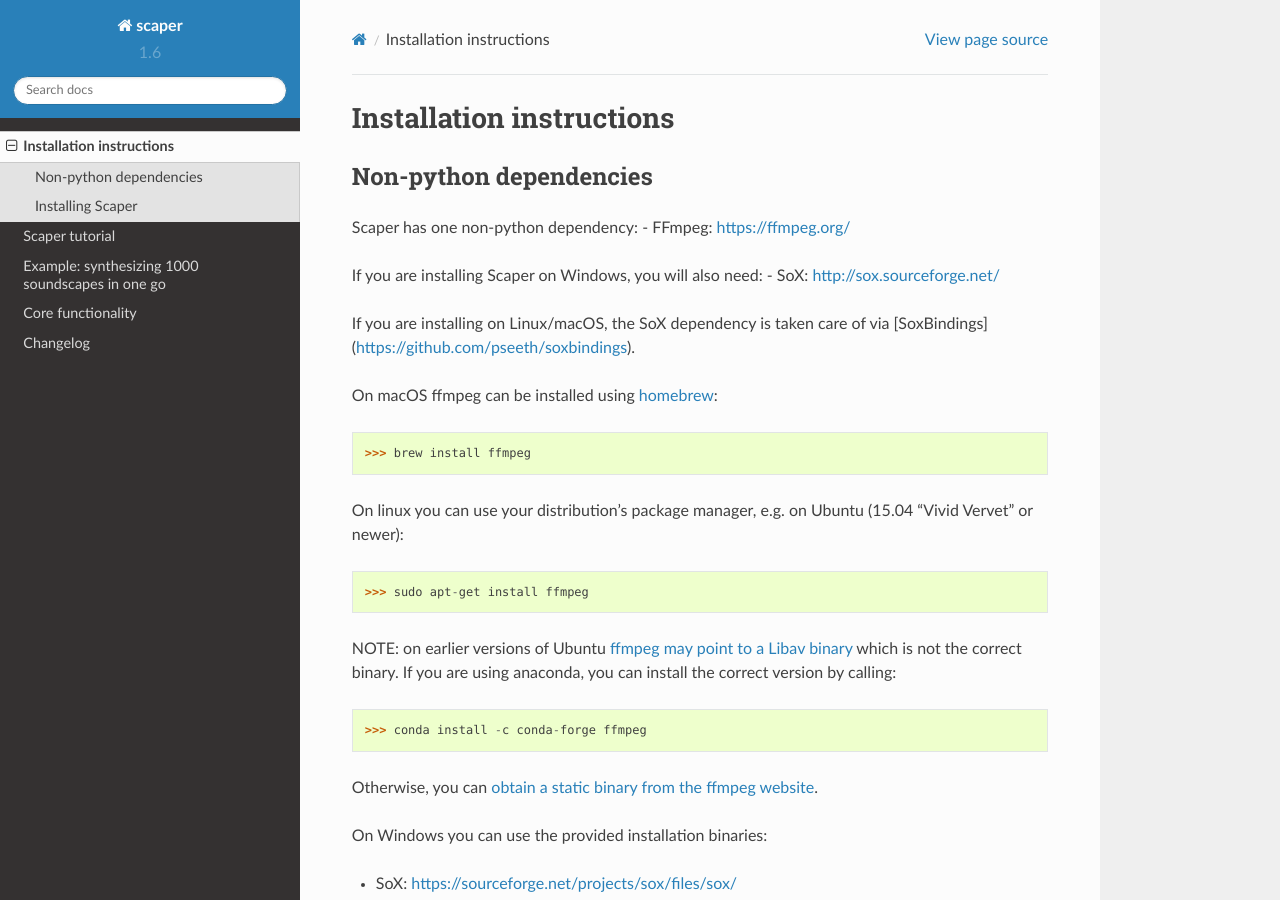
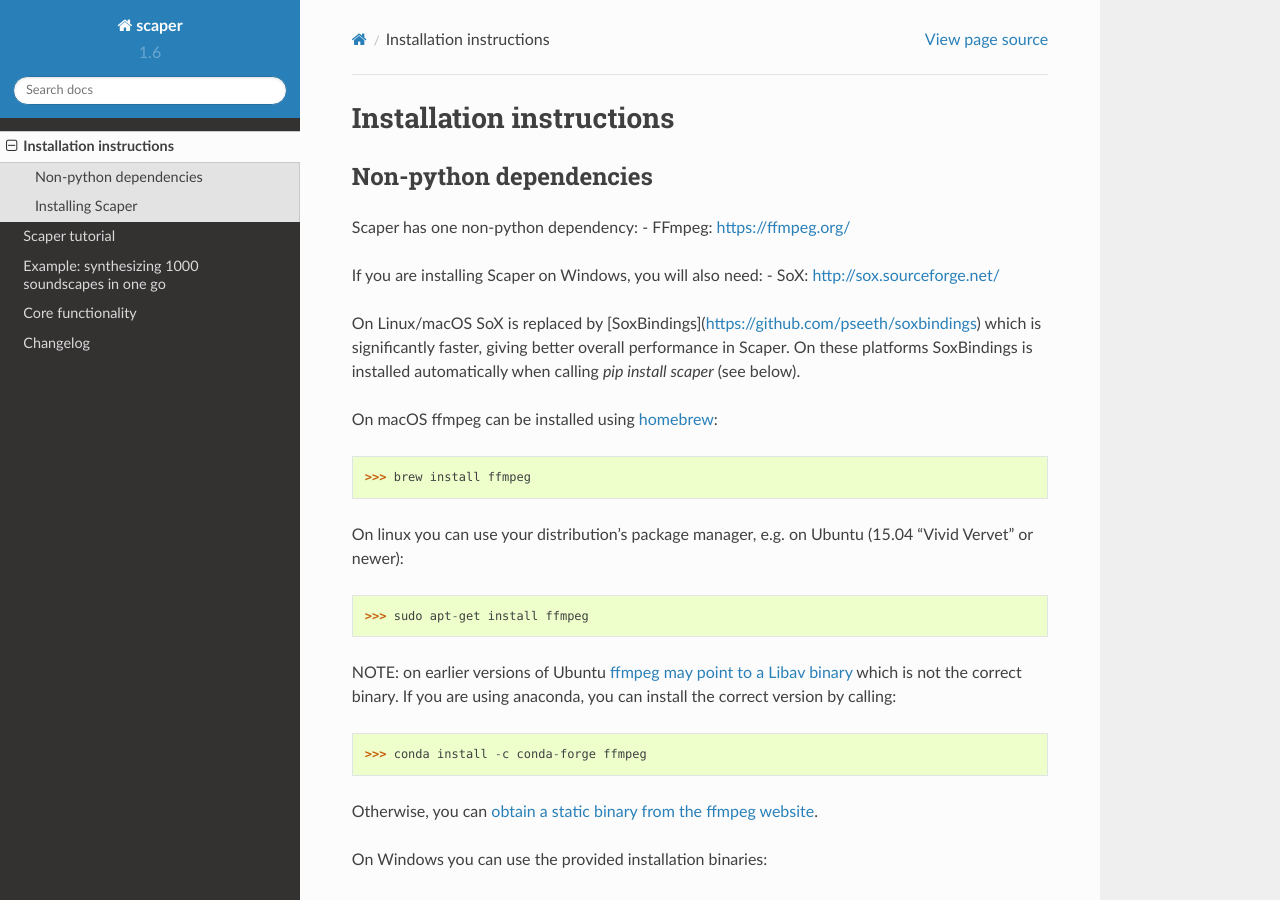
Before and after one commit to justinsalamon/scaper, a Sphinx documentation site: the page built from docs/installation.rst, in a window 1280 px wide and 900 px high. Built offline with Sphinx 7.4.7 and the Read the Docs theme 2.0.0, drawn with Linux system fonts in a browser that asks for light colours.

Commit message:
Updating docs.

```diff
--- a/docs/installation.rst
+++ b/docs/installation.rst
@@ -11,8 +11,9 @@
 If you are installing Scaper on Windows, you will also need:
 - SoX: http://sox.sourceforge.net/
 
-If you are installing on Linux/macOS, the SoX dependency is taken care of via
-[SoxBindings](https://github.com/pseeth/soxbindings).
+On Linux/macOS SoX is replaced by [SoxBindings](https://github.com/pseeth/soxbindings) which is significantly
+faster, giving better overall performance in Scaper. On these platforms SoxBindings is installed automatically
+when calling `pip install scaper` (see below).
 
 On macOS ffmpeg can be installed using `homebrew <https://brew.sh/>`_:
 
```
Also changed, not shown: README.md (+1 -2 lines).
